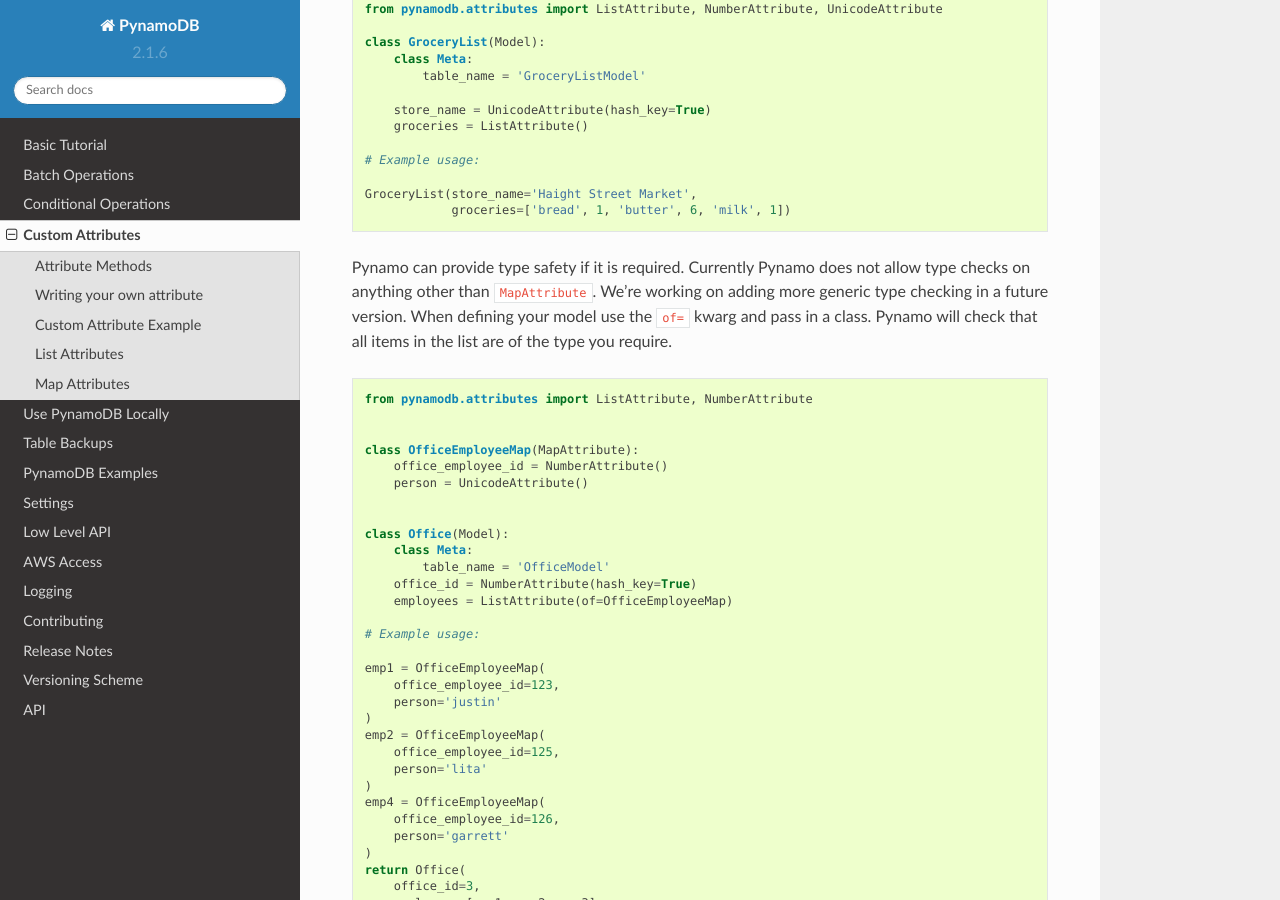
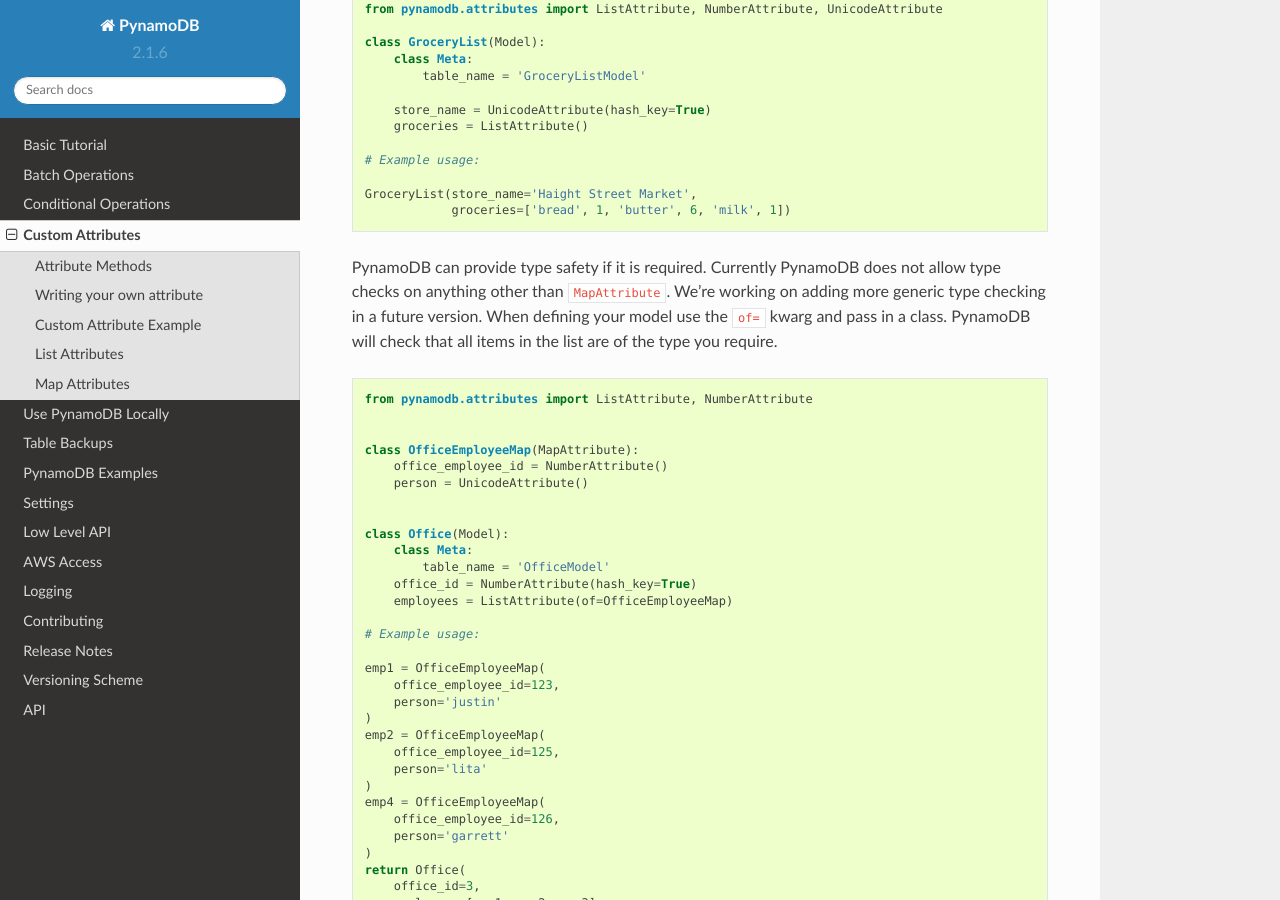
Before and after one commit to pynamodb/PynamoDB, a Sphinx documentation site: the page built from docs/attributes.rst, in a window 1280 px wide and 900 px high, scrolled down 2389 px. Built offline with Sphinx 7.4.7 and the Read the Docs theme 2.0.0, drawn with Linux system fonts in a browser that asks for light colours; pages that are not in the unit, such as notebooks, are missing from menus.

Commit message:
pynamodba

```diff
--- a/docs/attributes.rst
+++ b/docs/attributes.rst
@@ -134,8 +134,8 @@
     GroceryList(store_name='Haight Street Market',
                 groceries=['bread', 1, 'butter', 6, 'milk', 1])
 
-Pynamo can provide type safety if it is required. Currently Pynamo does not allow type checks on anything other than ``MapAttribute``. We're working on adding more generic type checking in a future version.
-When defining your model use the ``of=`` kwarg and pass in a class. Pynamo will check that all items in the list are of the type you require.
+PynamoDB can provide type safety if it is required. Currently PynamoDB does not allow type checks on anything other than ``MapAttribute``. We're working on adding more generic type checking in a future version.
+When defining your model use the ``of=`` kwarg and pass in a class. PynamoDB will check that all items in the list are of the type you require.
 
 .. code-block:: python
 
```
